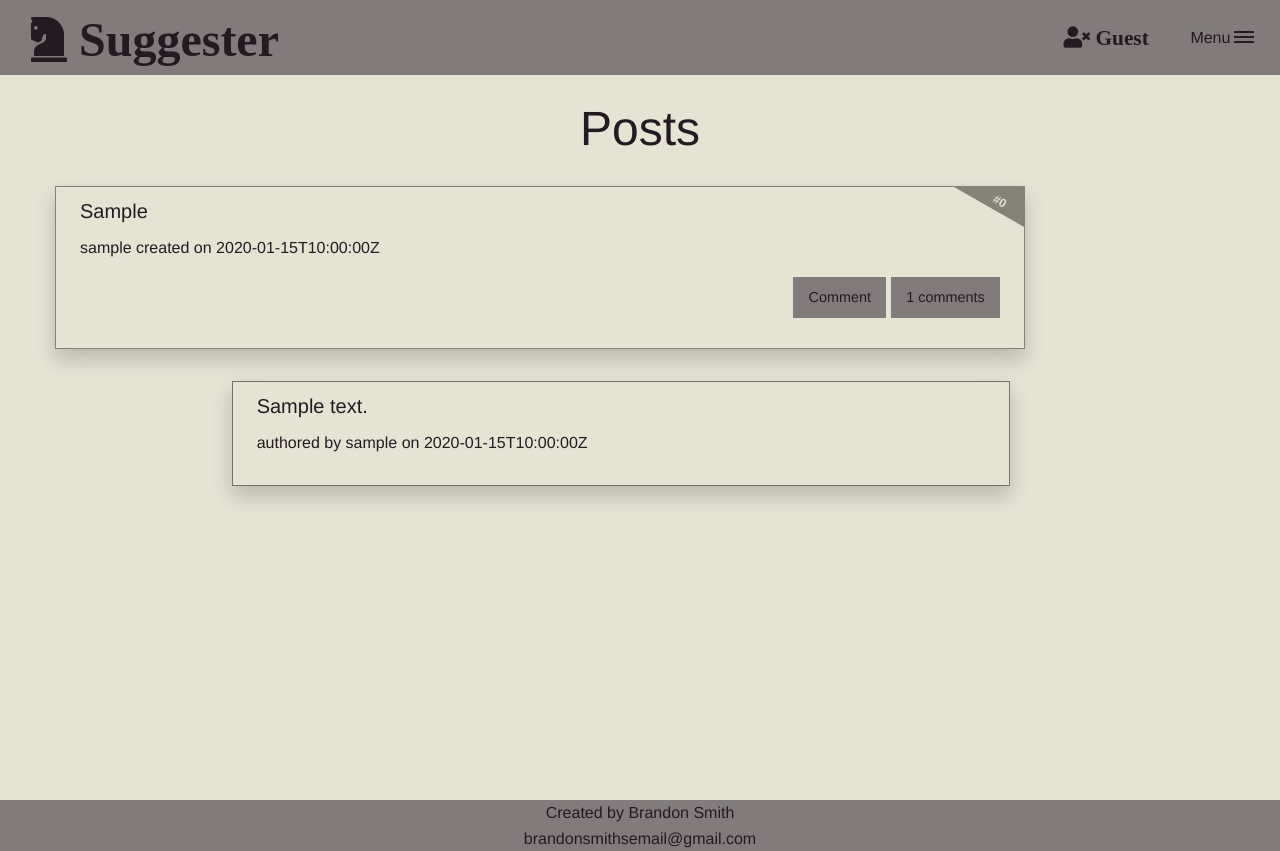
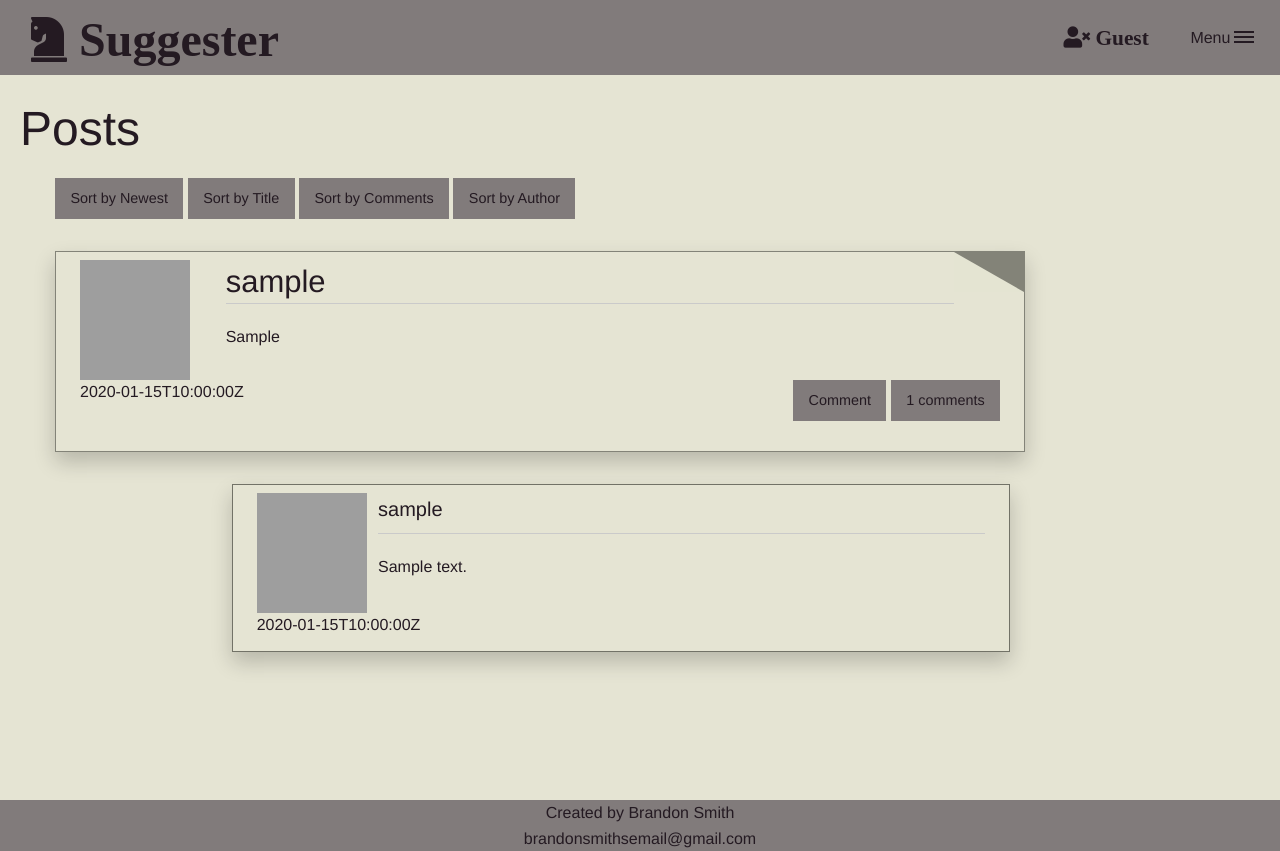
Before and after one commit to Pithers/Web-Work, a Django app: page / in a window 1280 px wide. Run offline with Django 3.2, Linux system fonts and the light colour scheme; tables that the repository leaves empty hold one stand-in row (values such as "Sample post"); some libraries are stand-ins or nearby versions; grey boxes are pictures that could not be loaded.

Commit message:
Added randomly generated avatars to posts and comments. Added post sorting filters (work in progress)

```diff
--- a/testsite/myapp/static/css/app.css
+++ b/testsite/myapp/static/css/app.css
@@ -67,6 +67,11 @@ label {
   color: var(--color-text);
 }
 
+.title-block {
+  margin-left: 1.25rem;
+  margin-bottom: 1rem;
+}
+
 /*UI Overwrites*/
 .button {
   background: var(--color-base);
@@ -117,6 +122,24 @@ select {
   width: auto;
 }
 
+.user-icon {
+  height: 120px;
+  width: 120px;
+  padding-left: 0px;
+  padding-right: 10px;
+  vertical-align: middle;
+}
+
+.user-name {
+  padding-bottom: 0px;
+  margin-bottom: 0px;
+}
+
+hr {
+  padding-top: 0px;
+  margin-top: 0px;
+}
+
 /*Main Menu Bar Content*/
 .nav-bar {
   display: -webkit-flex;
@@ -135,10 +158,6 @@ select {
 
 .nav-bar-left {
   margin-left: 15px;
-}
-
-.nav-bar-center h2 {
-  align-content: left;
 }
 
 .nav-bar .nav-bar-logo {
--- a/testsite/myapp/static/js/my_vue.js
+++ b/testsite/myapp/static/js/my_vue.js
@@ -17,16 +17,48 @@ var fetch_app = new Vue({
   el: '#fetch_suggestion',
   data () {
     return {
-      suggestions_list: null
+      suggestions_list: [],
+      sort_type: 'newest',
     }
   },
 
   mounted: function() {
     this.getSuggestionsList();
-    this.timer = setInterval(this.getSuggestionsList, 10000)
+    this.timer = setInterval(this.getSuggestionsList, 10000);
   },
 
   methods: {
+    sortedList: function() {
+      switch(this.sort_type) {
+        case 'newest':
+          return this.suggestions_list.slice().sort(function(a,b){return b.id-a.id});
+          break;
+        case 'oldest':
+          return this.suggestions_list.slice().sort(function(a,b){return a.id-b.id});
+          break;
+        case 'a_to_z':
+          return this.suggestions_list.slice().sort(function(a,b){return a.suggestion-b.suggestion});
+          break;
+        case 'z_to_a':
+          return this.suggestions_list.slice().sort(function(a,b){return b.suggestion-a.suggestion});
+          break;
+        case 'author_a':
+          return this.suggestions_list.slice().sort(function(a,b){return a.author-b.author});
+          break;
+        case 'author_z':
+          return this.suggestions_list.slice().sort(function(a,b){return b.author-a.author});
+          break;
+        case 'most':
+          return this.suggestions_list.slice().sort(function(a,b){return a.comments.length-b.comments.length});
+          break;
+        case 'least':
+          return this.suggestions_list.slice().sort(function(a,b){return a.comments.length-b.comments.length});
+          break
+        default:
+          return this.suggestions_list.slice().sort(function(a,b){return a.id-b.id});
+      }
+    },
+
     getSuggestionsList: function() {
       axios
       //Access our own API to get a json object
--- a/testsite/myapp/templates/base.html
+++ b/testsite/myapp/templates/base.html
@@ -24,9 +24,6 @@
               <a href="/" class="hide-for-small-only"><i class="fas fa-chess-knight fa-3x"> Suggester</i></a>
               <a href="/" class="show-for-small-only"><i class="fas fa-chess-knight fa-2x"></i></a>
             </ul>
-          </div>
-          <div class="nav-bar-center">
-            <h2>{% block page_name %}{% endblock %}</h2>
           </div>
           <div class="nav-bar-right">
             <ul class="menu title-icon">
@@ -100,6 +97,12 @@
           <li><a href="https://gitlab.com/pithers/Web-Work" target="_blank"><i class="fab fa-gitlab fa-2x"></i></a></li>
         </ul>
       </div>
+
+      <!--Page Title-->
+      <div class="title-block">
+        <h1>{% block page_name %}{% endblock %}</h1>
+      </div>
+
       {% block content %}
       {% endblock %}
     </div>
--- a/testsite/myapp/templates/index.html
+++ b/testsite/myapp/templates/index.html
@@ -2,15 +2,11 @@
 {% extends "base.html" %}
 {% load static %}
 
+{% block page_name %}Posts{% endblock %}
+
 {% block content %}
 <div class="grid-container">
   <div class="grid-x grid-padding-x">
-
-    <!--Page Title-->
-    <div class="cell" align="center">
-      <h1>Posts</h1>
-    </div>
-
     <div id="fetch_suggestion" class="large-10 cell">
       {% if user.is_authenticated %}
       <form action="/" method="post">
@@ -20,23 +16,38 @@
       </form>
       {% endif %}
 
-      <div v-for="(item, index) in suggestions_list">
+      <!--Sorting is currently partially working, however sorting confuses comments with buttons-->
+      <div class="button" v-on:click ="sort_type = (sort_type=='oldest'?'newest':'oldest')">Sort by Newest</div>
+      <div class="button" v-on:click ="sort_type = (sort_type=='a_to_z'?'z_to_a':'a_to_z')">Sort by Title</div>
+      <div class="button" v-on:click ="sort_type = (sort_type=='most'?'least':'most')">Sort by Comments</div>
+      <div class="button" v-on:click ="sort_type = (sort_type=='author_a'?'author_z':'author_a')">Sort by Author</div>
+      <div v-for="(item, index) in sortedList()" :key="item.id">
         <div class="card-info">
           <div class="card-info-label">
-            <div class="card-info-label-text">
-              #[[ index ]]
+          </div>
+          <div class="card-info-content">
+            <div class="grid-x">
+              <div class="cell small-2">
+                <img class="user-icon" v-bind:src="'https://avatars.dicebear.com/v2/identicon/' + item.author + '.svg'"></img>
+              </div>
+              <div class="cell auto">
+                <h3 class="user-name">[[ item.author ]]</h3>
+                <hr>
+                <p>[[ item.suggestion ]]<p>
               </div>
             </div>
-          <div class="card-info-content">
-            <h3 class="lead">[[ item.suggestion ]]</h3>
-            <p>[[ item.author ]] created on [[ item.created_on ]]</p>
-            <div style="text-align:right">
+            <div class="grid-x">
+              <div class="cell small-6">
+                [[ item.created_on ]]
+              </div>
+              <div class="cell auto" style="text-align:right">
                 {% if user.is_authenticated %}
                 <div class="button" v-bind:data-toggle="'add_comments' + index">Comment</div>
                 {% else %}
                 <a class="button" href="/login/">Comment</a>
                 {% endif %}
                 <div class="button" v-bind:data-toggle="'show_comments' + index">[[ item.comments.length ]] comments</div>
+              </div>
             </div>
           </div>
         </div>
@@ -61,8 +72,17 @@
               <div v-for="comment_item in item.comments" class="large-10 large-offset-2 cell">
                 <div class="card-info secondary">
                   <div class="card-info-content">
-                    <h3 class="lead">[[ comment_item.comment ]]</h3>
-                    <p>authored by [[ comment_item.author ]] on [[ comment_item.created_on ]]</p>
+                    <div class="grid-x">
+                      <div class="cell small-2">
+                        <img class="user-icon" v-bind:src="'https://avatars.dicebear.com/v2/identicon/' + comment_item.author + '.svg'"></img>
+                      </div>
+                      <div class="cell auto">
+                        <h3 class="lead">[[ comment_item.author ]]</h3>
+                        <hr>
+                        <p>[[ comment_item.comment ]]</p>
+                      </div>
+                    </div>
+                    [[ comment_item.created_on ]]
                   </div>
                 </div>
               </div>
```
Also changed, not shown: testsite/myapp/templates/about.html (+5 -6 lines), testsite/myapp/templates/webgl.html (+8 -0 lines). Lines whose indentation alone changed are shown as unchanged.
